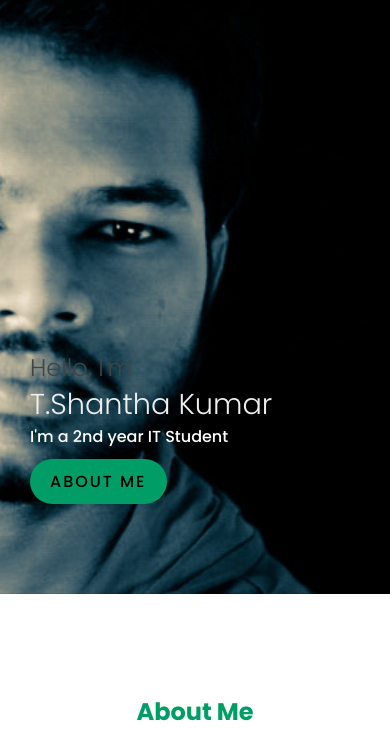
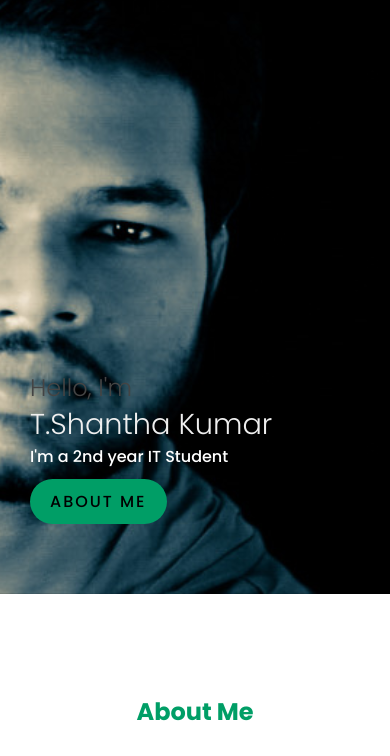
Before and after one commit to shantha7kumar/shantha7kumar.github.io, a plain HTML site: page index2.html in a window 390 px wide. Shown: the part 81-837 px from the top of the page. Drawn offline with Linux system fonts and the light colour scheme.

Commit message:
Update Style2.css

```diff
--- a/Style2.css
+++ b/Style2.css
@@ -415,7 +415,7 @@ footer.copyright{
     }
     .textBx{
         position:relative;
-        top:170px;
+        top:190px;
     }
     .btn{
         margin-top:10px;
```
